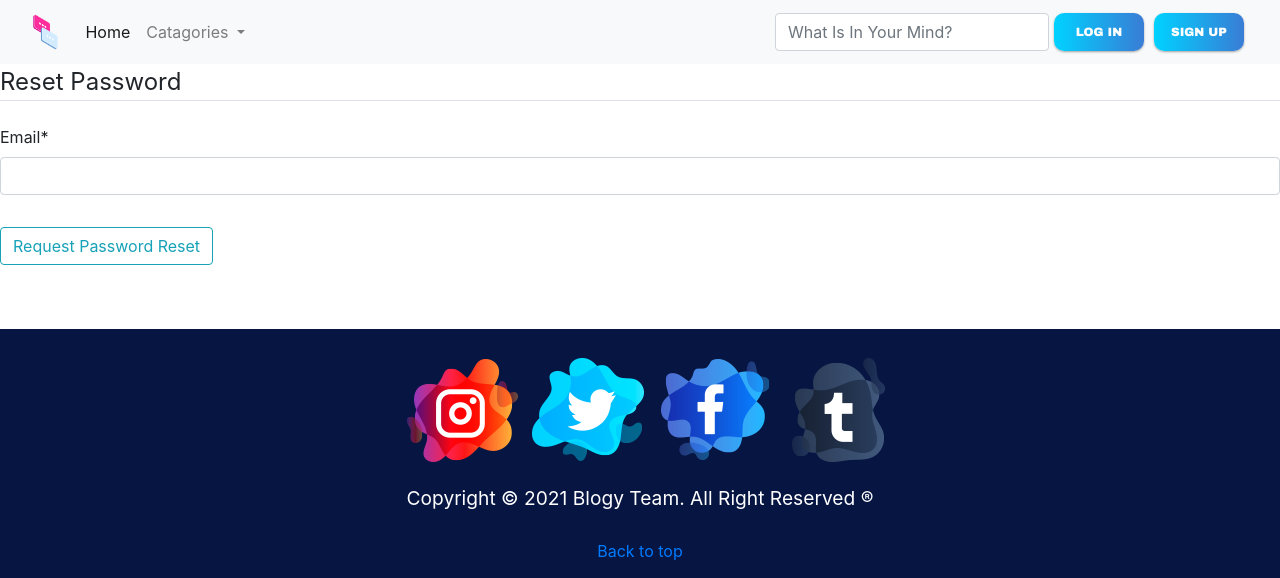
After one commit to Bushra-Mulla/blogy, a Django app: page /password-reset/ in a window 1280 px wide. The commit adds this page. Shown: the top 578 px of the page. Run offline with Django 3.2, Linux system fonts and the light colour scheme; data that the repository does not hold is empty; some libraries are stand-ins or nearby versions.

Commit message:
try to merage

```diff
--- a/blog/models.py
+++ b/blog/models.py
@@ -23,9 +23,8 @@ class categorys(models.Model):
     def __str__(self):
         return self.category_name
 
-
 cases = [('notPublished', 'notPublished'),
-         ('published', 'published'), ('refused', 'refused')]
+         ('published', 'published'), ('refused', 'refused'),('draft', 'draft')]
 
 class Post(models.Model):
     title = models.CharField(max_length=200)
@@ -50,7 +49,6 @@ class Post(models.Model):
         self.isPublish = 'refused'
         self.save()
 
-
 class comment(models.Model):
     content = models.TextField()
     Publish_date = models.DateTimeField(default=timezone.now)
--- /dev/null
+++ b/blog/templates/user/password_reset.html
@@ -0,0 +1,16 @@
+{% extends "../base.html" %}
+{% load crispy_forms_tags %}
+{% block content %}
+<div class="content-section">
+    <form method="POST">
+        {% csrf_token %}
+        <fieldset class="form-group">
+            <legend class="border-bottom mb-4">Reset Password</legend>
+            {{ form|crispy }}
+        </fieldset>
+        <div class="form-group">
+            <button class="btn btn-outline-info" type="submit">Request Password Reset</button>
+        </div>
+    </form>
+</div>
+{% endblock content %}
--- /dev/null
+++ b/blog/templates/user/password_reset_done.html
@@ -0,0 +1,6 @@
+{% extends "../base.html" %}
+{% block content %}
+<div class="alert alert-info">
+    An email has been sent with instructions to reset your password
+</div>
+{% endblock content %}
--- a/blog/urls.py
+++ b/blog/urls.py
@@ -11,7 +11,8 @@ urlpatterns = [
     path('post/create/', views.PostCreate.as_view(), name='blog-post-create'),
     path('post/<int:pk>/update/', views.PostUpdate.as_view(),
          name='blog-post-Update'),
-    path('post/<int:pk>/delete/', views.PostDelete.as_view(), name='blog-post-delete'),
+    path('post/<int:pk>/delete/', views.PostDelete.as_view(),
+         name='blog-post-delete'),
     path('post/publish_manage', views.published, name='blog-post-published'),
     path('user/posts/', views.userPostsList, name='userPostsList'),
     path('user/posts/published/', views.userPublishedPostsList,
@@ -38,4 +39,25 @@ urlpatterns = [
     path('post/publish_manage', views.published, name='blog-post-published'),
     path('like/', views.likeview, name='like_post'),
     path('user/likes/', views.likes_list, name='blog_like_list'),
-    ]
+    path('post/draft/', views.PostCreate.draft, name='post_draft'),
+    path('password-reset/',
+         auth_views.PasswordResetView.as_view(
+             template_name='user/password_reset.html'
+         ),
+         name='password_reset'),
+    path('password-reset/done/',
+         auth_views.PasswordResetDoneView.as_view(
+             template_name='user/password_reset_done.html'
+         ),
+         name='password_reset_done'),
+    path('password-reset-confirm/<uidb64>/<token>/',
+         auth_views.PasswordResetConfirmView.as_view(
+             template_name='user/password_reset_confirm.html'
+         ),
+         name='password_reset_confirm'),
+    path('password-reset-complete/',
+         auth_views.PasswordResetCompleteView.as_view(
+             template_name='user/password_reset_complete.html'
+         ),
+         name='password_reset_complete'),
+]
```
Also changed, not shown: blog/templates/blog/post_form.html (+7 -2 lines), blog/templates/post/like.html (+1 -13 lines), blog/templates/post/show.html (+2 -5 lines), blog/templates/user/password_reset_complete.html (added, +7 -0 lines), blog/templates/user/password_reset_confirm.html (added, +16 -0 lines), blog/views.py (+77 -8 lines), project/settings.py (+7 -0 lines), media/post_img/EyWDHL.jpg (added), media/post_img/EyWDHL_0dCCw6n.jpg (added), media/post_img/EyWDHL_Qeb11CH.jpg (added), media/post_img/EyWDHL_ggvQSHj.jpg (added).
